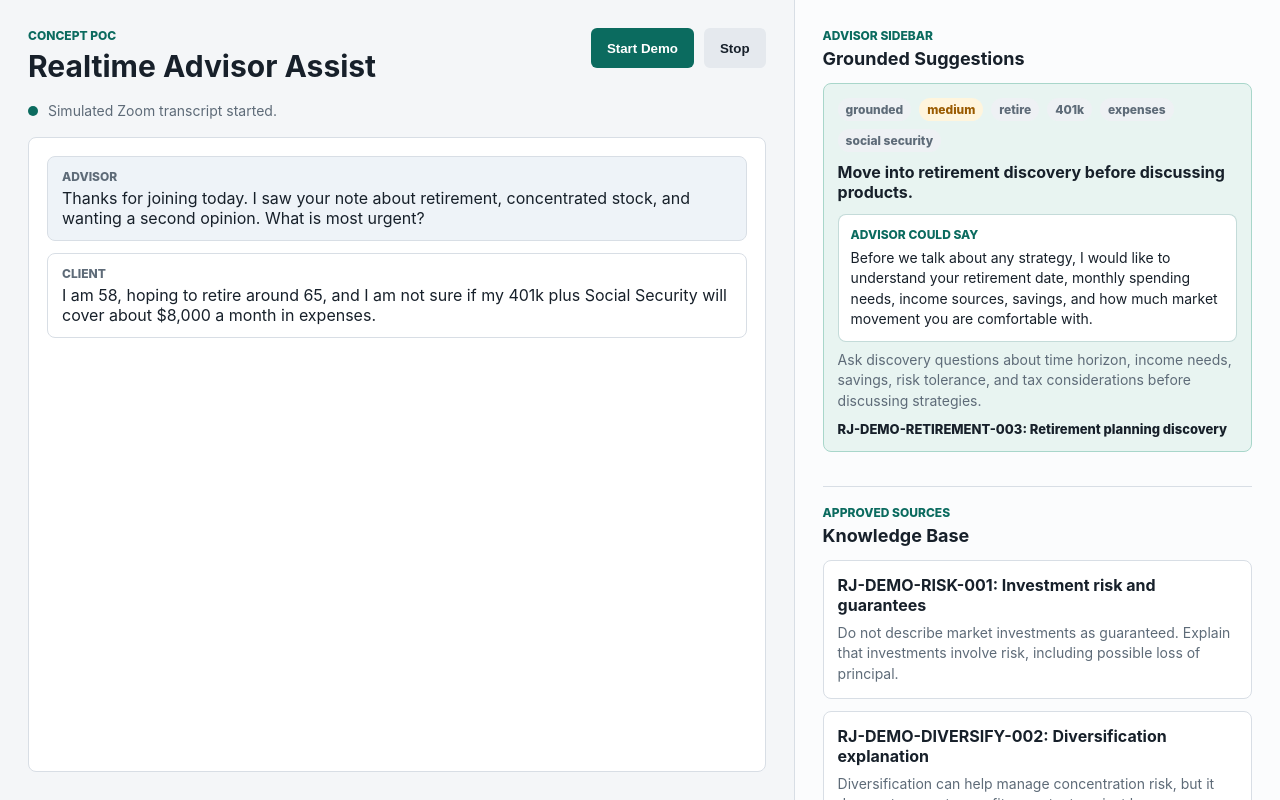
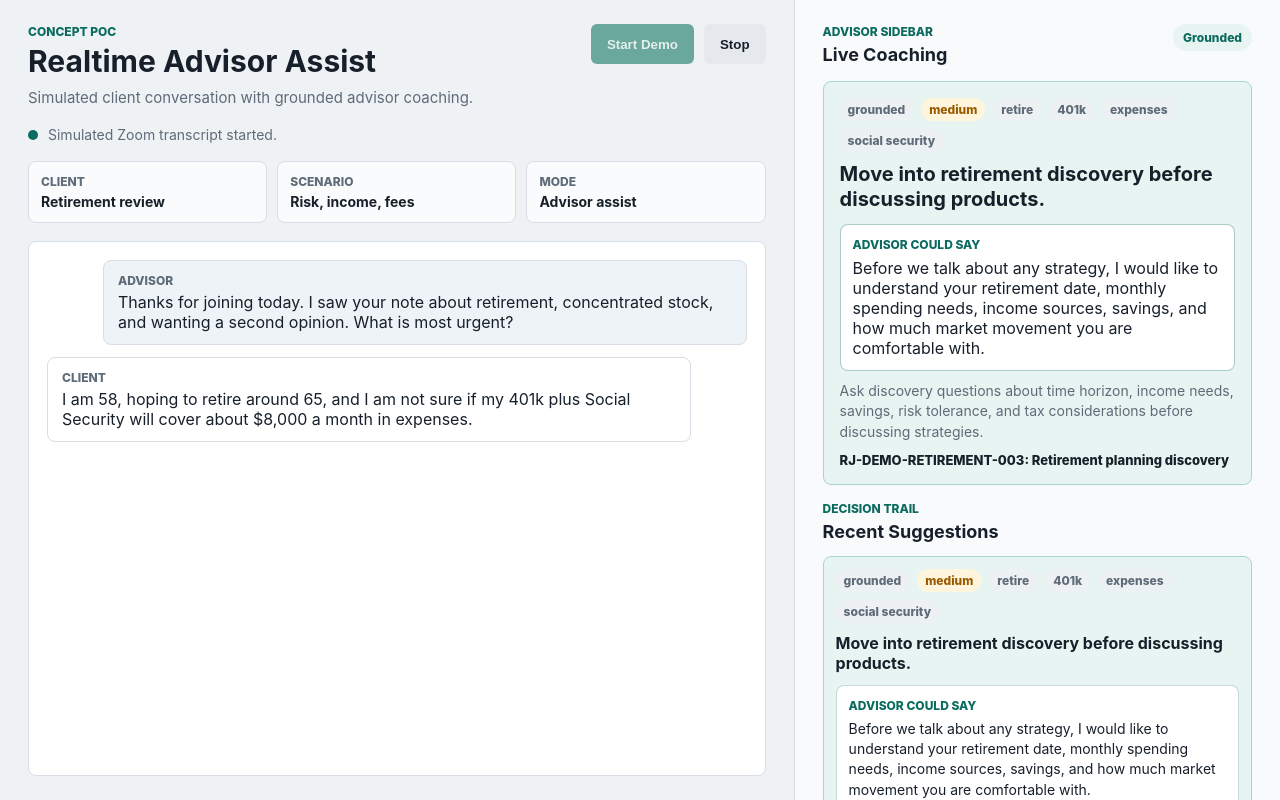
Before and after one commit to surya3524/rj-realtime-advisor-assist, a website: page apps/advisor-sidebar/public/index.html in a window 1280 px wide. Both pictures are taken after a click on the button "Start Demo". Drawn offline with Linux system fonts and the light colour scheme.

Commit message:
Revamp advisor demo UX

```diff
--- a/apps/advisor-sidebar/public/app.js
+++ b/apps/advisor-sidebar/public/app.js
@@ -3,6 +3,8 @@ const suggestionsEl = document.querySelector("#suggestions");
 const knowledgeEl = document.querySelector("#knowledge");
 const statusText = document.querySelector("#statusText");
 const connectionDot = document.querySelector("#connectionDot");
+const currentCardEl = document.querySelector("#currentCard");
+const groundingStatusEl = document.querySelector("#groundingStatus");
 const startBtn = document.querySelector("#startBtn");
 const stopBtn = document.querySelector("#stopBtn");
 let knowledgeBase = [];
@@ -38,9 +40,7 @@ function appendSuggestion(event) {
     ? event.sources.map((source) => `${source.id}: ${source.title}`).join(", ")
     : "No approved source matched.";
 
-  const tags = event.matchedTags.length
-    ? event.matchedTags.map((tag) => `<span class="badge">${escapeHtml(tag)}</span>`).join("")
-    : "<span class=\"badge\">no match</span>";
+  const tags = renderTags(event.matchedTags);
 
   item.innerHTML = `
     <div class="badge-row">
@@ -58,6 +58,33 @@ function appendSuggestion(event) {
   `;
 
   suggestionsEl.prepend(item);
+  updateCurrentCard(event, sourceText, tags);
+}
+
+function renderTags(tags) {
+  return tags.length
+    ? tags.slice(0, 4).map((tag) => `<span class="badge">${escapeHtml(tag)}</span>`).join("")
+    : "<span class=\"badge\">no match</span>";
+}
+
+function updateCurrentCard(event, sourceText, tags) {
+  currentCardEl.className = `current-card ${event.status}`;
+  groundingStatusEl.textContent = event.status === "grounded" ? "Grounded" : "No source";
+  groundingStatusEl.className = `trust-chip ${event.status}`;
+  currentCardEl.innerHTML = `
+    <div class="badge-row">
+      <span class="badge">${escapeHtml(event.status)}</span>
+      <span class="badge ${escapeHtml(event.severity)}">${escapeHtml(event.severity)}</span>
+      ${tags}
+    </div>
+    <h3>${escapeHtml(event.suggestion)}</h3>
+    <div class="advisor-response primary-response">
+      <span>Advisor could say</span>
+      <p>${escapeHtml(event.advisorResponse)}</p>
+    </div>
+    <p>${escapeHtml(event.rationale)}</p>
+    <div class="source">${escapeHtml(sourceText)}</div>
+  `;
 }
 
 function normalize(text) {
@@ -125,6 +152,7 @@ function stopDemo() {
   activeTimers.forEach(clearTimeout);
   activeTimers = [];
   statusText.textContent = "Simulated Zoom transcript stopped.";
+  startBtn.disabled = false;
 }
 
 function startDemo() {
@@ -132,6 +160,15 @@ function startDemo() {
   transcriptEl.innerHTML = "";
   suggestionsEl.innerHTML = "";
   statusText.textContent = "Simulated Zoom transcript started.";
+  startBtn.disabled = true;
+  groundingStatusEl.textContent = "Listening";
+  groundingStatusEl.className = "trust-chip listening";
+  currentCardEl.className = "current-card empty";
+  currentCardEl.innerHTML = `
+    <p class="eyebrow">Current Moment</p>
+    <h3>Listening for client signal</h3>
+    <p>The sidebar will update when a client statement matches approved guidance.</p>
+  `;
 
   demoScript.forEach((line, index) => {
     const timer = setTimeout(() => {
@@ -151,6 +188,7 @@ function startDemo() {
       if (index === demoScript.length - 1) {
         statusText.textContent = "Simulated Zoom transcript completed.";
         activeTimers = [];
+        startBtn.disabled = false;
       }
     }, index * 2200);
 
--- a/apps/advisor-sidebar/public/index.html
+++ b/apps/advisor-sidebar/public/index.html
@@ -13,6 +13,7 @@
           <div>
             <p class="eyebrow">Concept POC</p>
             <h1>Realtime Advisor Assist</h1>
+            <p class="subhead">Simulated client conversation with grounded advisor coaching.</p>
           </div>
           <div class="actions">
             <button id="startBtn" type="button">Start Demo</button>
@@ -25,25 +26,59 @@
           <span id="statusText">Demo ready. Start the simulated Zoom transcript when ready.</span>
         </div>
 
+        <div class="call-meta" aria-label="Demo call context">
+          <div>
+            <span>Client</span>
+            <strong>Retirement review</strong>
+          </div>
+          <div>
+            <span>Scenario</span>
+            <strong>Risk, income, fees</strong>
+          </div>
+          <div>
+            <span>Mode</span>
+            <strong>Advisor assist</strong>
+          </div>
+        </div>
+
         <div id="transcript" class="transcript" aria-live="polite"></div>
       </section>
 
       <aside class="sidebar" aria-label="Advisor sidebar">
+        <header class="sidebar-top">
+          <div>
+            <p class="eyebrow">Advisor Sidebar</p>
+            <h2>Live Coaching</h2>
+          </div>
+          <span id="groundingStatus" class="trust-chip">Grounded only</span>
+        </header>
+
+        <section id="currentCard" class="current-card empty" aria-live="polite">
+          <p class="eyebrow">Current Moment</p>
+          <h3>Waiting for client signal</h3>
+          <p>Start the demo to see an advisor-ready response with approved source evidence.</p>
+        </section>
+
         <section class="sidebar-section">
           <div class="section-header">
-            <p class="eyebrow">Advisor Sidebar</p>
-            <h2>Grounded Suggestions</h2>
+            <p class="eyebrow">Decision Trail</p>
+            <h2>Recent Suggestions</h2>
           </div>
           <div id="suggestions" class="suggestions" aria-live="polite"></div>
         </section>
 
-        <section class="sidebar-section source-panel">
-          <div class="section-header">
-            <p class="eyebrow">Approved Sources</p>
-            <h2>Knowledge Base</h2>
+        <details class="sidebar-section source-panel">
+          <summary>
+            <div>
+              <p class="eyebrow">Approved Sources</p>
+              <h2>Evidence Library</h2>
+            </div>
+          </summary>
+          <div class="source-note">
+            The demo only uses these approved snippets. No source match means no advice.
           </div>
           <div id="knowledge" class="knowledge-list"></div>
-        </section>
+        </details>
       </aside>
     </main>
 
--- a/apps/advisor-sidebar/public/styles.css
+++ b/apps/advisor-sidebar/public/styles.css
@@ -1,5 +1,5 @@
 :root {
-  --bg: #f4f6f8;
+  --bg: #eef2f5;
   --panel: #ffffff;
   --ink: #17202a;
   --muted: #5e6b78;
@@ -36,6 +36,12 @@ button {
   cursor: pointer;
 }
 
+button:disabled {
+  color: rgba(255, 255, 255, 0.82);
+  background: #6aa79c;
+  cursor: default;
+}
+
 button:hover {
   background: var(--accent-strong);
 }
@@ -57,13 +63,14 @@ button.secondary:hover {
 
 .call-panel,
 .sidebar {
-  padding: 28px;
+  padding: 24px 28px;
 }
 
 .call-panel {
   display: flex;
   flex-direction: column;
   gap: 18px;
+  min-height: 100vh;
 }
 
 .sidebar {
@@ -73,9 +80,9 @@ button.secondary:hover {
   overflow-y: auto;
   display: flex;
   flex-direction: column;
-  gap: 18px;
+  gap: 16px;
   border-left: 1px solid var(--line);
-  background: #fbfcfd;
+  background: #f8fafb;
 }
 
 .topbar,
@@ -112,10 +119,25 @@ h2 {
 
 h1 {
   font-size: 30px;
+  line-height: 1.18;
 }
 
 h2 {
   font-size: 18px;
+}
+
+h3 {
+  margin: 0;
+  font-size: 20px;
+  line-height: 1.25;
+}
+
+.subhead {
+  max-width: 560px;
+  margin: 8px 0 0;
+  color: var(--muted);
+  font-size: 15px;
+  line-height: 1.4;
 }
 
 .status-line {
@@ -123,6 +145,33 @@ h2 {
   align-items: center;
   gap: 10px;
   color: var(--muted);
+  font-size: 14px;
+}
+
+.call-meta {
+  display: grid;
+  grid-template-columns: repeat(3, minmax(0, 1fr));
+  gap: 10px;
+}
+
+.call-meta div {
+  padding: 12px;
+  border: 1px solid var(--line);
+  border-radius: 8px;
+  background: rgba(255, 255, 255, 0.72);
+}
+
+.call-meta span {
+  display: block;
+  margin-bottom: 4px;
+  color: var(--muted);
+  font-size: 12px;
+  font-weight: 800;
+  text-transform: uppercase;
+}
+
+.call-meta strong {
+  display: block;
   font-size: 14px;
 }
 
@@ -142,7 +191,7 @@ h2 {
   flex: 1;
   flex-direction: column;
   gap: 12px;
-  min-height: 520px;
+  min-height: 0;
   padding: 18px;
   overflow-y: auto;
   border: 1px solid var(--line);
@@ -151,7 +200,7 @@ h2 {
 }
 
 .utterance {
-  max-width: 760px;
+  max-width: min(760px, 92%);
   padding: 12px 14px;
   border: 1px solid var(--line);
   border-radius: 8px;
@@ -177,6 +226,57 @@ h2 {
   min-height: auto;
 }
 
+.sidebar-top {
+  display: flex;
+  align-items: flex-start;
+  justify-content: space-between;
+  gap: 12px;
+}
+
+.trust-chip {
+  flex: 0 0 auto;
+  border-radius: 999px;
+  padding: 6px 10px;
+  color: var(--accent);
+  background: var(--soft-green);
+  font-size: 12px;
+  font-weight: 800;
+}
+
+.trust-chip.unsupported {
+  color: var(--warning);
+  background: var(--soft-gold);
+}
+
+.trust-chip.listening {
+  color: var(--muted);
+  background: #eef1f4;
+}
+
+.current-card {
+  padding: 16px;
+  border: 1px solid #a8d6ca;
+  border-radius: 8px;
+  background: var(--soft-green);
+}
+
+.current-card.empty {
+  border-color: var(--line);
+  background: var(--panel);
+}
+
+.current-card.unsupported {
+  border-color: #efd18e;
+  background: var(--soft-gold);
+}
+
+.current-card > p {
+  margin: 10px 0 0;
+  color: var(--muted);
+  font-size: 14px;
+  line-height: 1.45;
+}
+
 .suggestions,
 .knowledge-list {
   display: flex;
@@ -192,6 +292,10 @@ h2 {
   border: 1px solid var(--line);
   border-radius: 8px;
   background: var(--panel);
+}
+
+.suggestion {
+  padding: 12px;
 }
 
 .suggestion.grounded {
@@ -246,6 +350,10 @@ h2 {
   background: #fff;
 }
 
+.primary-response {
+  border-color: rgba(11, 107, 95, 0.34);
+}
+
 .advisor-response span {
   display: block;
   margin-bottom: 6px;
@@ -274,6 +382,36 @@ h2 {
   border-top: 1px solid var(--line);
 }
 
+.source-panel summary {
+  display: flex;
+  cursor: pointer;
+  list-style: none;
+}
+
+.source-panel summary::-webkit-details-marker {
+  display: none;
+}
+
+.source-panel summary::after {
+  align-self: center;
+  margin-left: auto;
+  color: var(--muted);
+  content: "+";
+  font-size: 20px;
+  font-weight: 800;
+}
+
+.source-panel[open] summary::after {
+  content: "-";
+}
+
+.source-note {
+  margin-top: 10px;
+  color: var(--muted);
+  font-size: 13px;
+  line-height: 1.4;
+}
+
 @media (max-width: 620px) {
   .call-panel,
   .sidebar {
```
